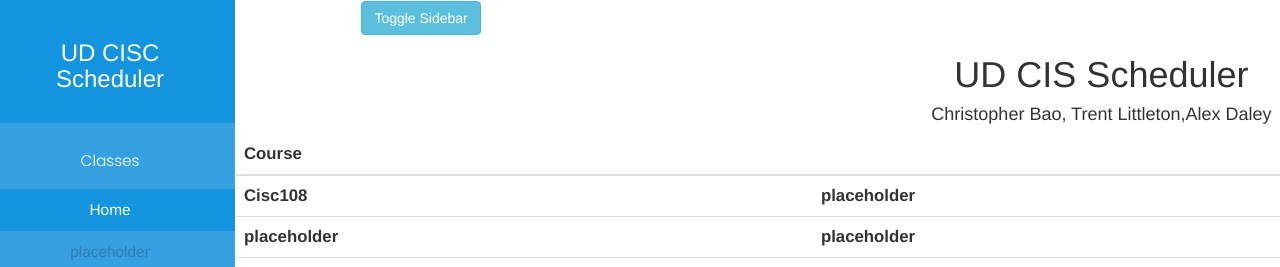
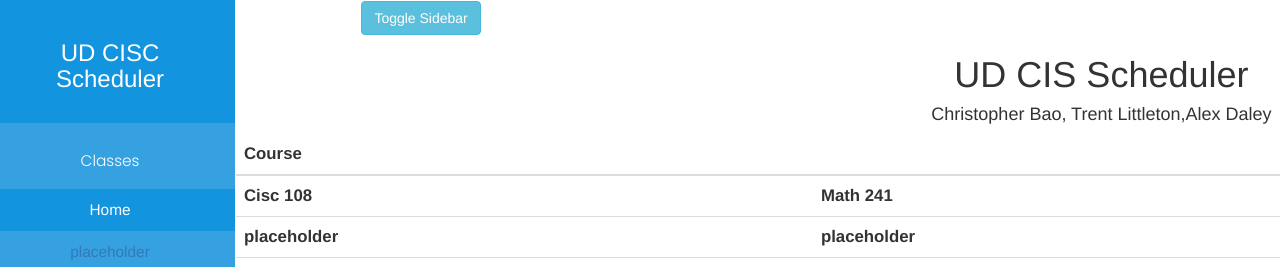
Before and after one commit to UD-CISC275-F21/ud-cis-scheduler-team-19, a React (Create React App) app: page / in a window 1280 px wide. Shown: the top 267 px of the page. Built offline with nearby package versions, Linux system fonts and the light colour scheme.

Commit message:
For view on holders while scraper was being worked

```diff
--- a/src/components/SemesterTable.tsx
+++ b/src/components/SemesterTable.tsx
@@ -13,9 +13,9 @@
             </thead>
             <tbody>
                 <tr>
-                    <th scope="col">Cisc108</th>
-                    <th scope="col">placeholder</th>
-                    <th scope="col">placeholder</th>
+                    <th scope="col">Cisc 108</th>
+                    <th scope="col">Math 241</th>
+                    <th scope="col">Breath 1</th>
                 </tr>
                 <tr>
                     <th scope="col">placeholder</th>
```
